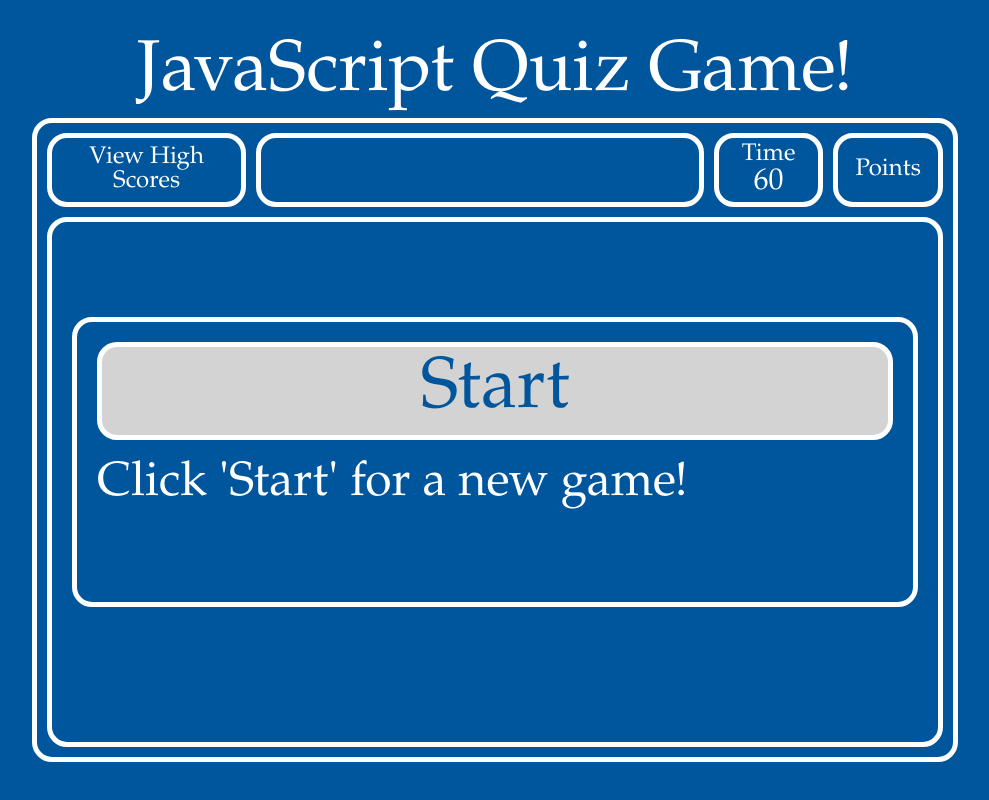
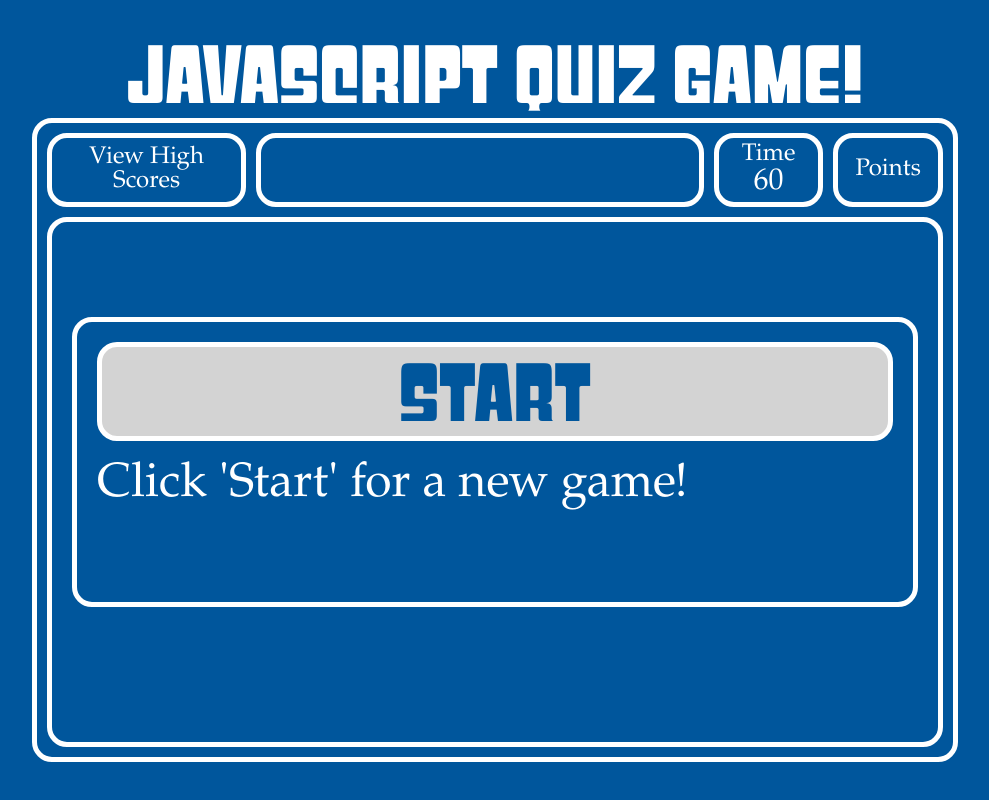
Before and after one commit to StarryBlue7/quiz-game, a plain HTML site: page index.html in a window 1280 px wide. Shown: the whole page, without its empty margins (145-1134 px from the left). Drawn offline with Linux system fonts and the light colour scheme.

Commit message:
add custom font

```diff
--- a/assets/style.css
+++ b/assets/style.css
@@ -5,6 +5,12 @@
     --content-padding: 20px;
     --bordering: white solid 5px;
     --main-theme-color: rgb(0, 86, 156);
+    --show-font: gyparody, Garamond, Verdana, Geneva, Tahoma, sans-serif;
+}
+
+@font-face {
+    font-family: gyparody;
+    src: url(gyparody.ttf);
 }
 
 html {
@@ -27,10 +33,12 @@ body {
 
 h1 {
     font-size: 300%;
+    font-family: var(--show-font);
 }
 
 h2 {
     font-size: 200%;
+    font-family: var(--show-font);
 }
 
 a {
@@ -120,7 +128,7 @@ button {
     margin-bottom: 20px;
     color: var(--main-theme-color);
     background-color: lightgray;
-    font-family: inherit;
+    font-family: var(--show-font);
 }
 
 #answer-box {
```
Also changed, not shown: assets/gyparody.ttf (added).
